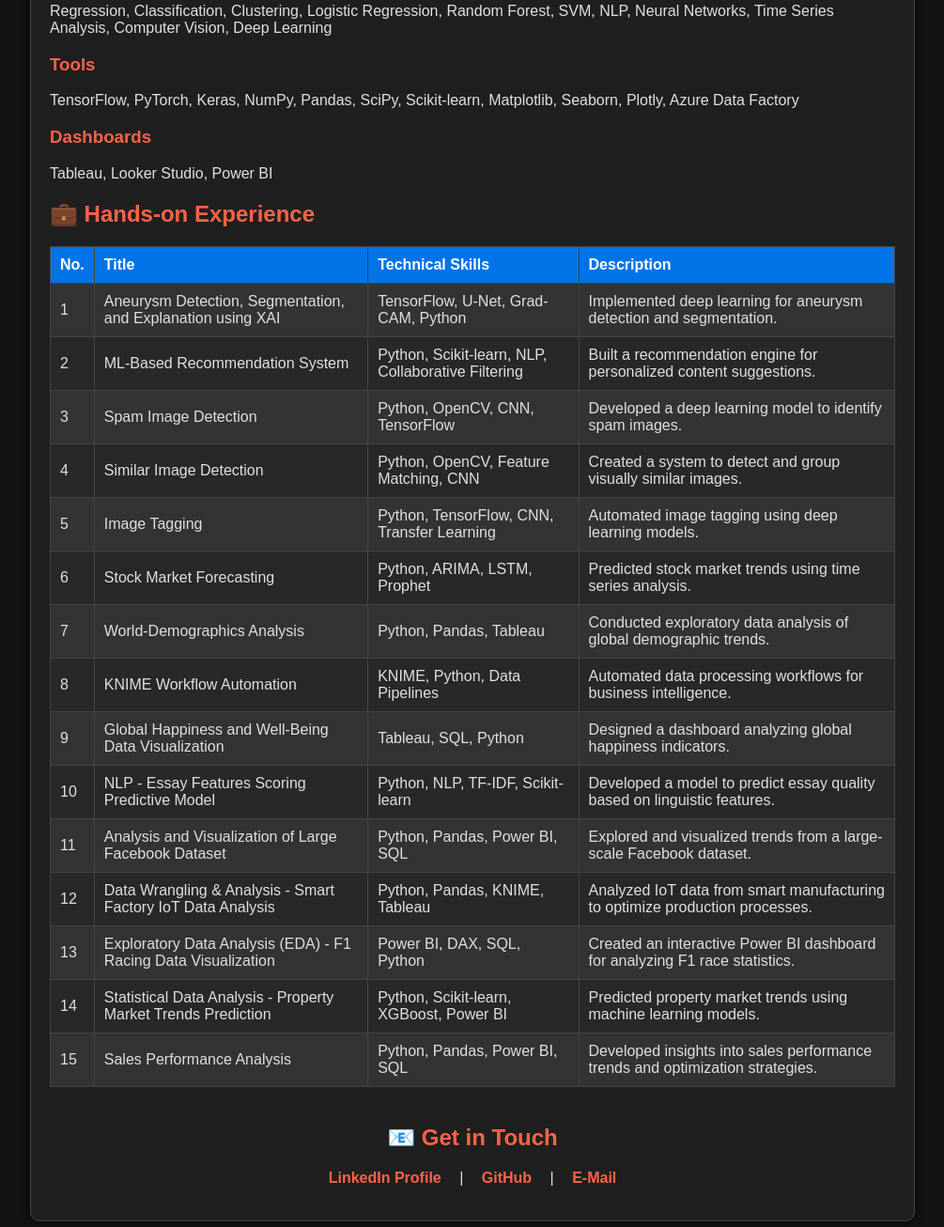
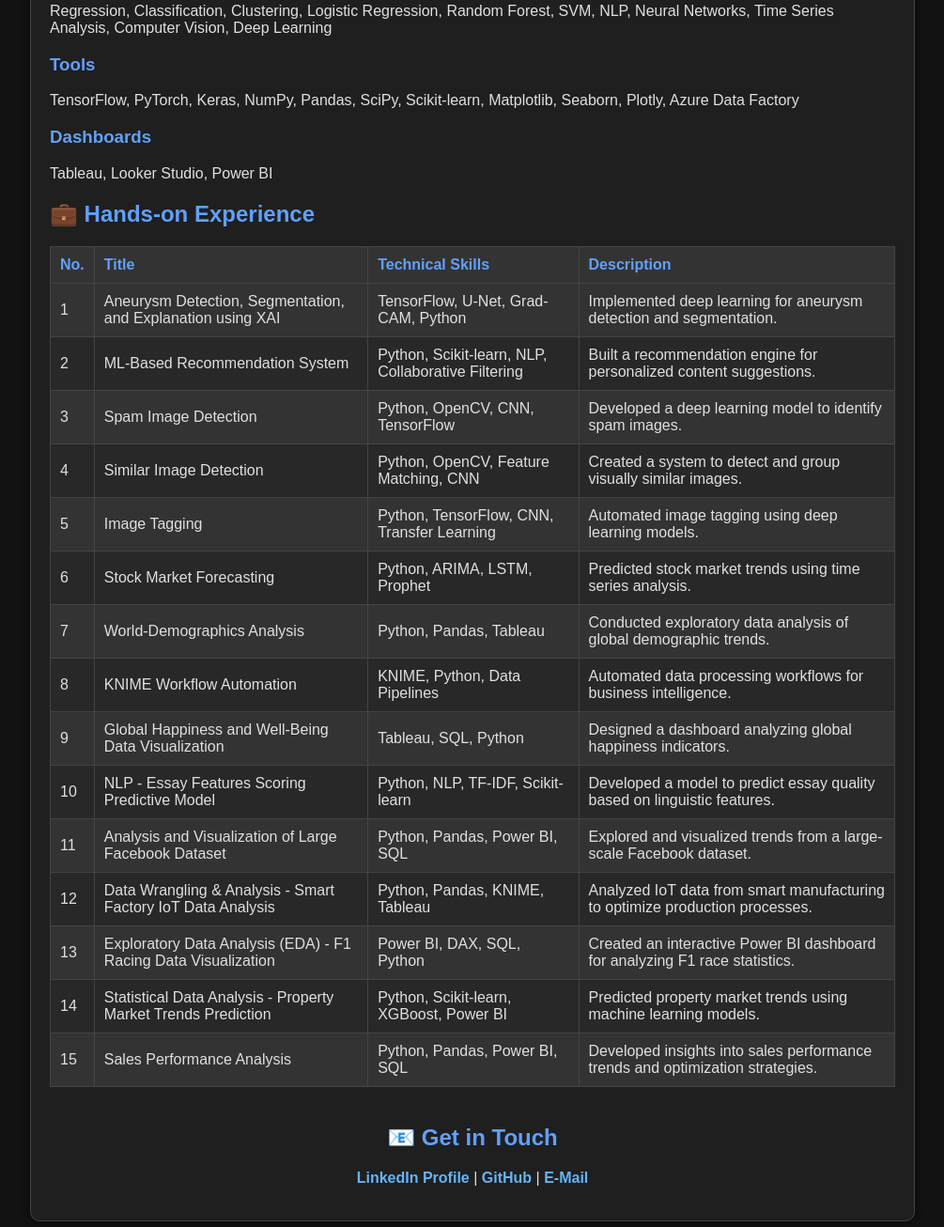
Before and after one commit to naveeeedhassan/Portfolio, a plain HTML site: page index.html in a window 1280 px wide. Shown: the part 354-1660 px from the top of the page at 94% size, without its empty margins (137-1142 px from the left). Drawn offline with Linux system fonts and the light colour scheme.

Commit message:
Update index.html
Changed color

```diff
--- a/index.html
+++ b/index.html
@@ -22,7 +22,7 @@
             border: 1px solid #444;
         }
         h1, h2, h3 {
-            color: #ff6347; /* Bright red-orange for section headers */
+            color: #61a0ff; /* Soft blue for headers */
         }
         table {
             width: 100%;
@@ -35,8 +35,8 @@
             text-align: left;
         }
         th {
-            background-color: #0073e6;
-            color: white;
+            background-color: #333;
+            color: #61a0ff;
         }
         tr:nth-child(even) {
             background-color: #333;
@@ -45,26 +45,20 @@
             background-color: #282828;
         }
         a {
-            color: #00bcd4;
+            color: #64b5f6; /* Lighter blue for links */
             text-decoration: none;
             font-weight: bold;
         }
         a:hover {
             text-decoration: underline;
+            color: #90caf9; /* A slightly lighter blue on hover */
         }
         .contact-links {
             text-align: center;
             margin-top: 20px;
         }
-        .contact-links a {
-            color: #ff6347; /* Bright red-orange for links */
-            margin: 0 15px;
-        }
-        .contact-links a:hover {
-            color: #fff;
-        }
         .contact-header {
-            color: #ff6347;
+            color: #61a0ff;
             font-size: 1.5rem;
             text-align: center;
             margin-top: 40px;
```
